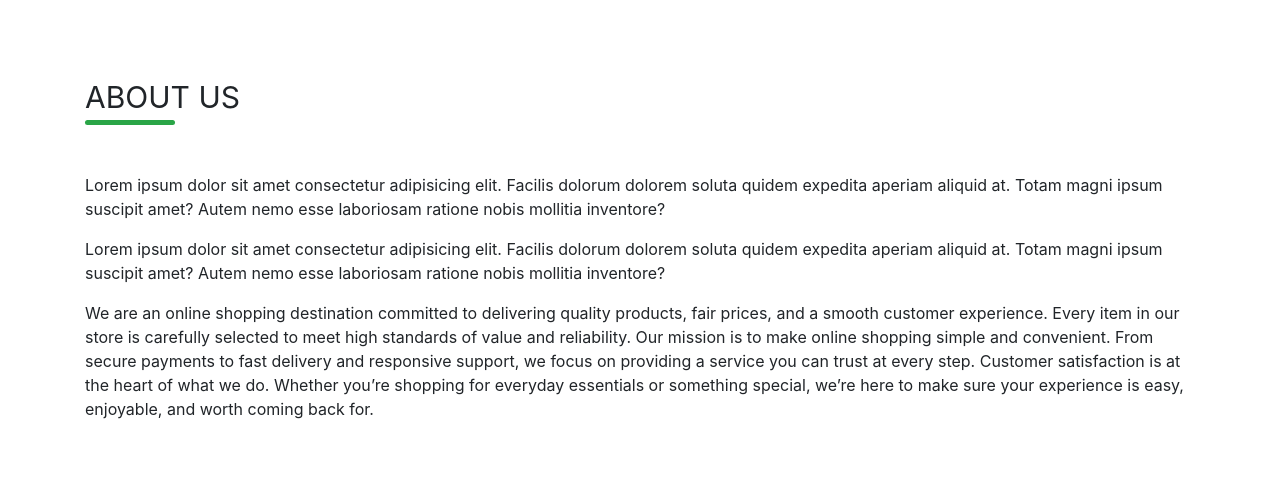
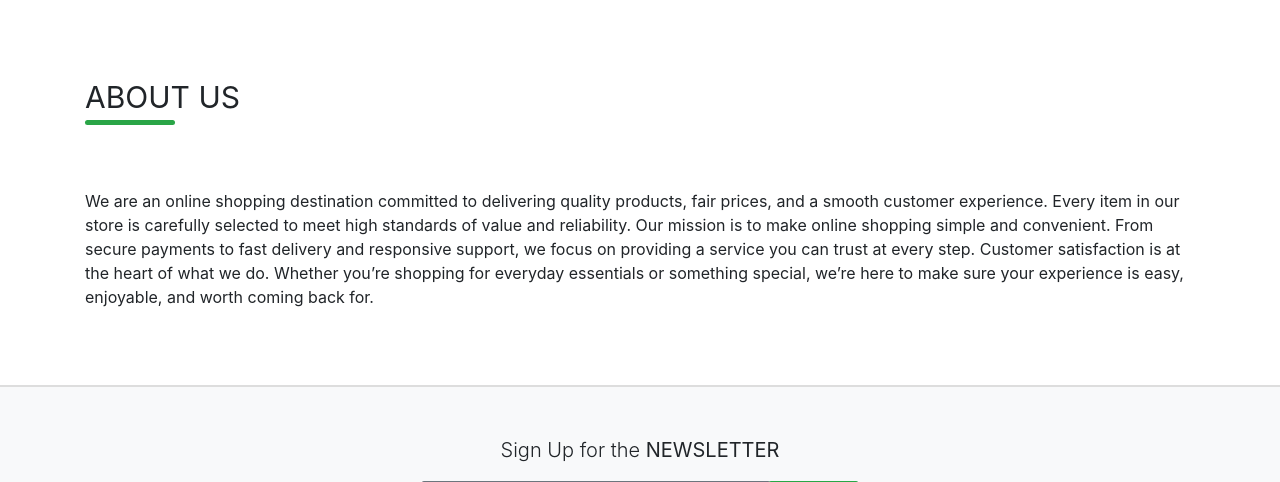
Before and after one commit to adnan107ahmed/DevOps-component-2-updated, a Django app: page /about/ in a window 1280 px wide. Shown: the part 93-575 px from the top of the page. Run offline with Django 4.2, Linux system fonts and the light colour scheme; data comes from the database, SQL or seed files in the repository; data that the repository does not hold is empty; some libraries are stand-ins or nearby versions.

Commit message:
made some changes

```diff
--- a/templates/about_page.html
+++ b/templates/about_page.html
@@ -12,16 +12,8 @@
     <div class='row'>
     <div class='col'>
         <p>
-            Lorem ipsum dolor sit amet consectetur adipisicing elit. Facilis dolorum dolorem soluta quidem
-            expedita aperiam aliquid at.
-            Totam magni ipsum suscipit amet? Autem nemo esse laboriosam ratione nobis
-            mollitia inventore?
         </p>
         <p>
-            Lorem ipsum dolor sit amet consectetur adipisicing elit. Facilis dolorum dolorem soluta quidem
-            expedita aperiam aliquid at.
-            Totam magni ipsum suscipit amet? Autem nemo esse laboriosam ratione nobis
-            mollitia inventore?
         </p>
         <p>
             We are an online shopping destination committed to delivering quality products, fair prices, and a smooth customer experience. Every item in our store is carefully selected to meet high standards of value and reliability.
```
